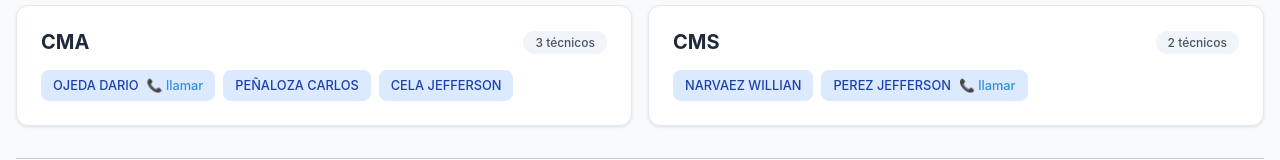
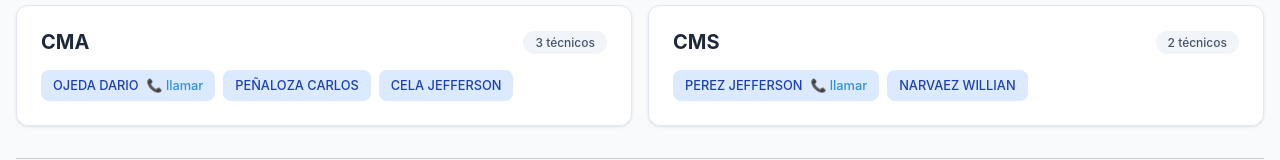
Before and after one commit to MarlonMoe23/turnos-app, a Next.js app: page / in a window 1280 px wide. Shown: the part 183-343 px from the top of the page. Built offline with nearby package versions, Linux system fonts and the light colour scheme.

Commit message:
tecnicos ordenado por telefono

```diff
--- a/app/page.js
+++ b/app/page.js
@@ -201,6 +201,13 @@ export default function Home() {
               .filter(t => t.planta === planta)
               .map(t => t.nombre);
 
+            // Ordenar técnicos: primero los que tienen número de teléfono
+            const tecnicosOrdenados = [...tecnicosHoy].sort((a, b) => {
+              const tieneNumeroA = responsables[a] ? 1 : 0;
+              const tieneNumeroB = responsables[b] ? 1 : 0;
+              return tieneNumeroB - tieneNumeroA; // Orden descendente (primero los que tienen número)
+            });
+
             return (
               <div key={planta} style={styles.plantaCard}>
                 <div style={styles.plantaHeader}>
@@ -210,8 +217,8 @@ export default function Home() {
                   </span>
                 </div>
                 <div style={styles.tecnicosList}>
-                  {tecnicosHoy.length > 0 ? (
-                    tecnicosHoy.map((nombre, idx) => {
+                  {tecnicosOrdenados.length > 0 ? (
+                    tecnicosOrdenados.map((nombre, idx) => {
                       // Buscar el número de teléfono del responsable
                       const telefonoResponsable = responsables[nombre] || null;
                       const enlaceWhatsApp = telefonoResponsable ? `https://wa.me/${telefonoResponsable}` : null;
```
